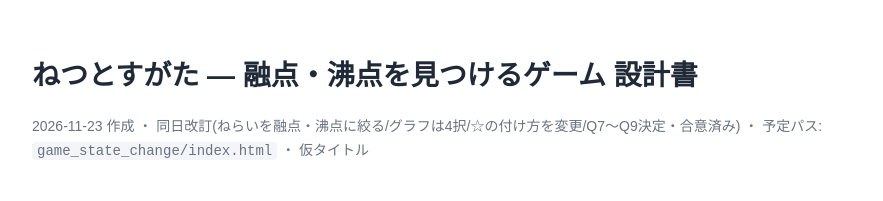
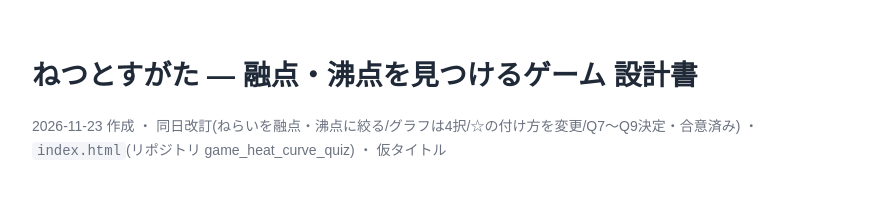
Before and after one commit to transpason/game_heat_curve_quiz, a plain HTML site: page docs/design.html in a window 1280 px wide. Shown: the top 201 px of the page, without its empty margins (198-1081 px from the left). Drawn offline with Linux system fonts and the light colour scheme.

Commit message:
設計書: リポジトリ名に合わせてパスの記載を更新
Co-Authored-By: Claude Opus 5.5 <noreply@anthropic.com>

```diff
--- a/docs/design.html
+++ b/docs/design.html
@@ -28,7 +28,7 @@
 <body>
 
 <h1>ねつとすがた ― 融点・沸点を見つけるゲーム 設計書</h1>
-<p class="meta">2026-11-23 作成 ・ 同日改訂(ねらいを融点・沸点に絞る/グラフは4択/☆の付け方を変更/Q7〜Q9決定・合意済み) ・ 予定パス: <code>game_state_change/index.html</code> ・ 仮タイトル</p>
+<p class="meta">2026-11-23 作成 ・ 同日改訂(ねらいを融点・沸点に絞る/グラフは4択/☆の付け方を変更/Q7〜Q9決定・合意済み) ・ <code>index.html</code>(リポジトリ game_heat_curve_quiz) ・ 仮タイトル</p>
 
 <h2>概要</h2>
 <p><strong>融点と沸点がわかる</strong>ようになるためのステージ制ゲーム。物質を温めたり冷やしたりしたときの温度のグラフを4つの中から予想して選び、
```
